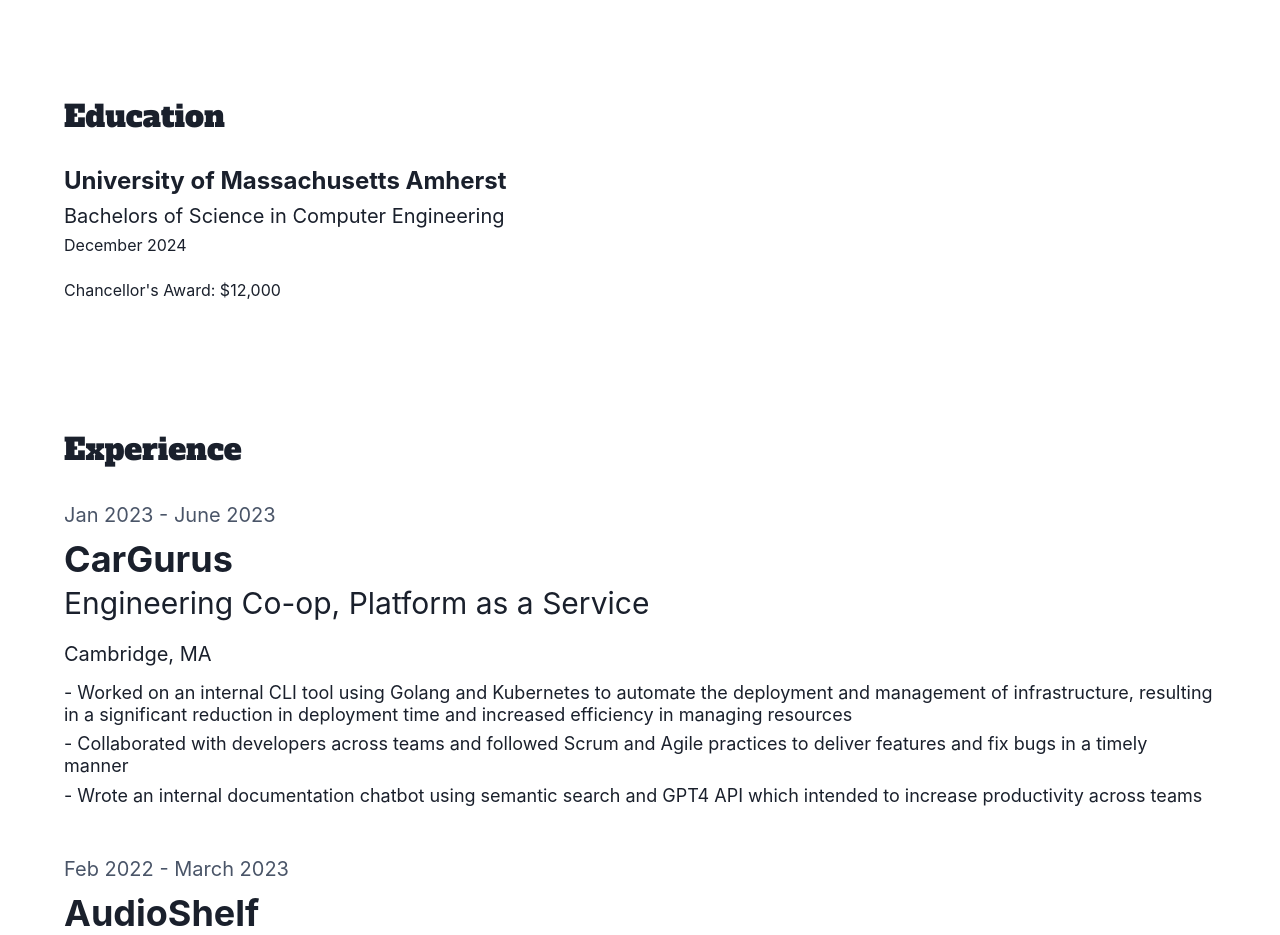
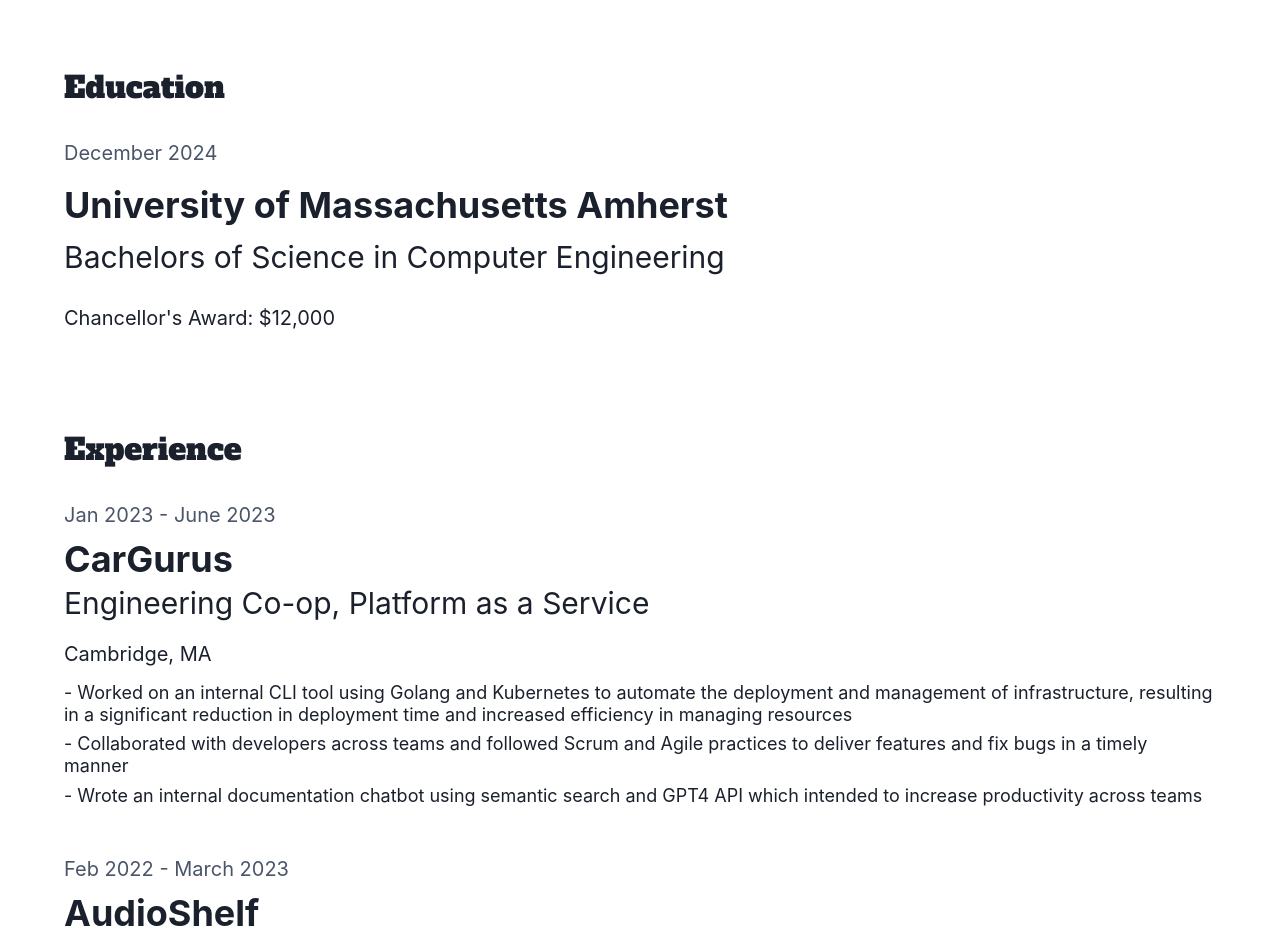
Before and after one commit to arhammusheer/croissant.one, a React (Vite) app: page / in a window 1280 px wide. Shown: the part 1280-2215 px from the top of the page. Built offline with nearby package versions, Linux system fonts and the light colour scheme; a web font is replaced by a local one.

Commit message:
Education styling

```diff
--- a/src/pages/Home/components/Education.tsx
+++ b/src/pages/Home/components/Education.tsx
@@ -1,4 +1,4 @@
-import { Box, Flex, Heading, Stack } from "@chakra-ui/react";
+import { Box, Flex, Heading, Stack, Text, useColorModeValue } from "@chakra-ui/react";
 import { me } from "../../../me";
 import { motion, useAnimation } from "framer-motion";
 import { useEffect, useRef } from "react";
@@ -69,18 +69,24 @@
       variants={variants}
     >
       <Stack direction={"column"}>
-        <Heading as={"h3"} fontSize={"2xl"}>
+        <Text
+          as={"h5"}
+          fontSize={"xl"}
+          color={useColorModeValue("gray.600", "gray.400")}
+          mb={2}
+        >
+          {graduation}
+        </Text>
+        <Heading as={"h3"} fontSize={{ base: "3xl", md: "4xl" }}>
           {school}
         </Heading>
-        <Heading as={"h4"} fontSize={"xl"} fontWeight={"normal"}>
+        <Text as={"h4"} fontSize={{ base: "2xl", md: "3xl" }}>
           {degree} in {major}
-        </Heading>
-        <Heading as={"h5"} fontSize={"md"} fontWeight={"normal"}>
-          {graduation}
-        </Heading>
+        </Text>
+
         <Box h={"10px"} />
         {awards.map((award) => (
-          <Heading as={"h5"} fontSize={"md"} fontWeight={"normal"} key={award}>
+          <Heading as={"h5"} fontSize={"xl"} fontWeight={"normal"} key={award}>
             {award}
           </Heading>
         ))}
```
